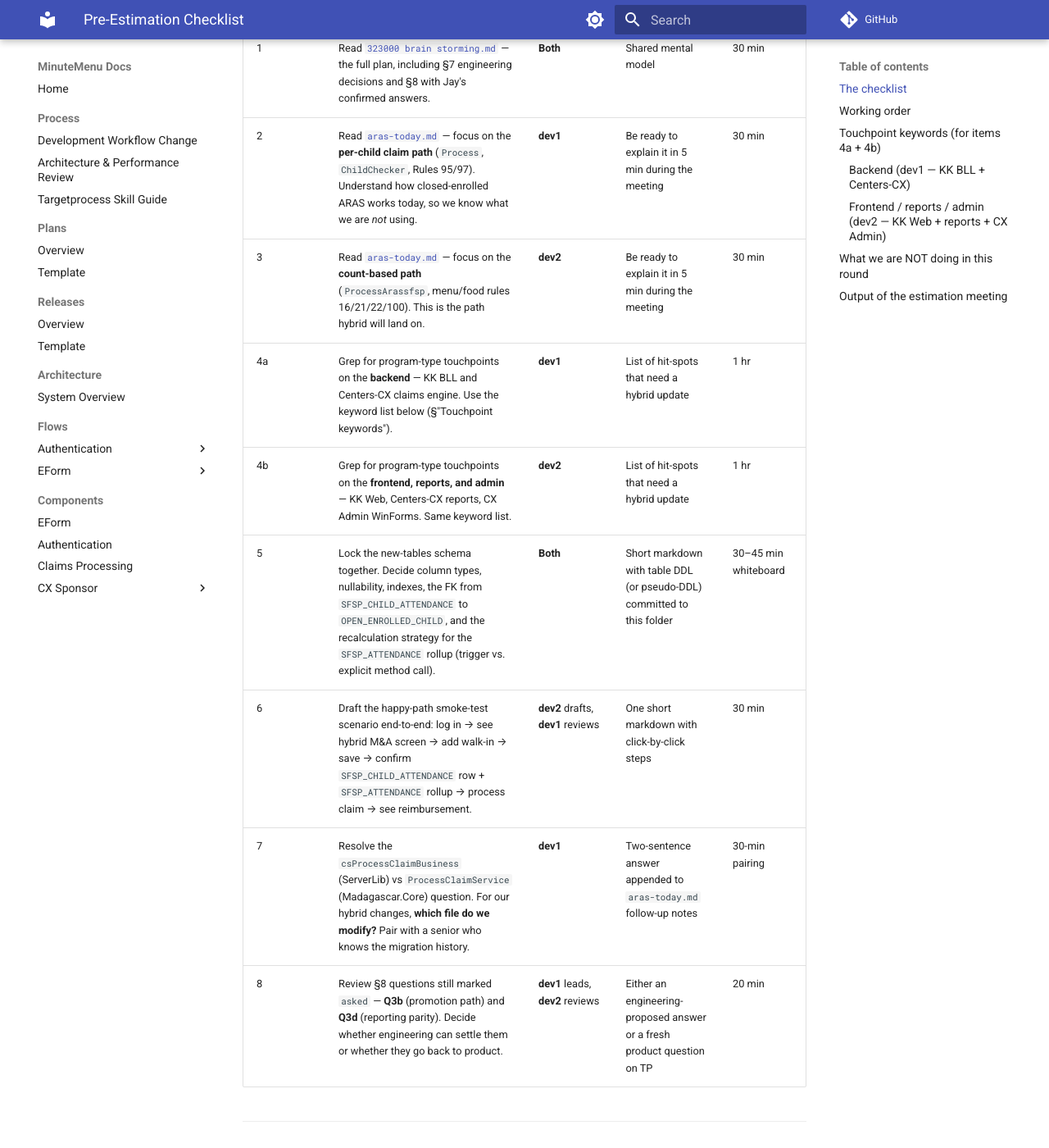
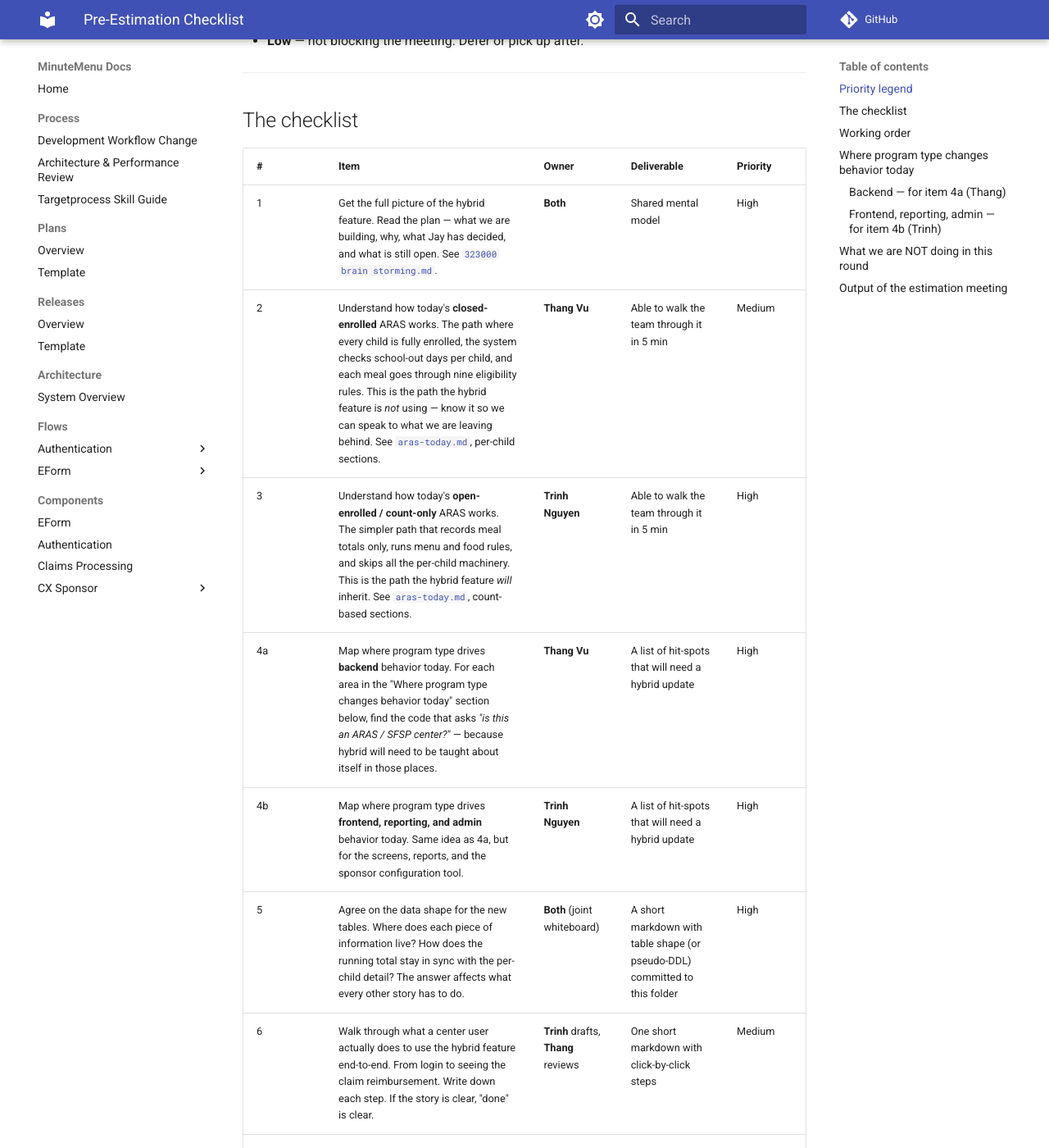
Before and after one commit to MinuteMenu/docs, an MkDocs documentation site: the page built from docs/plans/323000 hybrid enrollment and attendance/pre-estimation-checklist.md, in a window 1280 px wide and 1400 px high, scrolled down 445 px. Shown: the whole window at 82% size. Built offline with MkDocs 1.6.1 and Material for MkDocs 9.7.7, drawn with Linux system fonts in a browser that asks for light colours; comment, search, counter and statistics services are not loaded; some of the changed text lies outside the part shown.

Commit message:
Rewrite pre-estimation-checklist with business framing + names + priority
Three changes:

1. Reframed each item with business intent first, code keywords as
   supporting detail. The team grew the same technical content, but
   each row now describes what the system does in plain terms before
   naming the methods/files. Helps devs build functional vocabulary
   alongside the code.

2. Replaced dev1 / dev2 with actual names: Thang Vu and Trinh Nguyen.

3. Replaced "Suggested time" column with Priority (High / Medium /
   Low). Priority reflects importance to the meeting, not speed —
   nobody is being timed.

Co-Authored-By: Claude Opus 4.7 (1M context) <noreply@anthropic.com>

```diff
--- a/docs/plans/323000 hybrid enrollment and attendance/pre-estimation-checklist.md
+++ b/docs/plans/323000 hybrid enrollment and attendance/pre-estimation-checklist.md
@@ -4,77 +4,85 @@
 **Date:** 2026-05-13
 **Status:** Pre-meeting prep
 
-> **Goal.** Walk into the estimation meeting with a shared picture, a locked schema, and no surprises. The list below splits the work so dev1 and dev2 can run in parallel where possible and meet only on what needs both heads.
+> **Goal.** Walk into the estimation meeting with a shared picture, an agreed data shape, and no surprises. The list below splits the work so Thang and Trinh can prepare in parallel and meet only on the items that need both heads.
+
+---
+
+## Priority legend
+
+- **High** — must be done before the estimation meeting. Sizing depends on it.
+- **Medium** — should be done if possible; otherwise we cover it live in the meeting.
+- **Low** — not blocking the meeting. Defer or pick up after.
 
 ---
 
 ## The checklist
 
-| # | Item | Owner | Deliverable | Suggested time |
+| # | Item | Owner | Deliverable | Priority |
 |---|---|---|---|---|
-| 1 | Read [`323000 brain storming.md`](./323000%20brain%20storming.md) — the full plan, including §7 engineering decisions and §8 with Jay's confirmed answers. | **Both** | Shared mental model | 30 min |
-| 2 | Read [`aras-today.md`](./aras-today.md) — focus on the **per-child claim path** (`Process`, `ChildChecker`, Rules 95/97). Understand how closed-enrolled ARAS works today, so we know what we are *not* using. | **dev1** | Be ready to explain it in 5 min during the meeting | 30 min |
-| 3 | Read [`aras-today.md`](./aras-today.md) — focus on the **count-based path** (`ProcessArassfsp`, menu/food rules 16/21/22/100). This is the path hybrid will land on. | **dev2** | Be ready to explain it in 5 min during the meeting | 30 min |
-| 4a | Grep for program-type touchpoints on the **backend** — KK BLL and Centers-CX claims engine. Use the keyword list below (§"Touchpoint keywords"). | **dev1** | List of hit-spots that need a hybrid update | 1 hr |
-| 4b | Grep for program-type touchpoints on the **frontend, reports, and admin** — KK Web, Centers-CX reports, CX Admin WinForms. Same keyword list. | **dev2** | List of hit-spots that need a hybrid update | 1 hr |
-| 5 | Lock the new-tables schema together. Decide column types, nullability, indexes, the FK from `SFSP_CHILD_ATTENDANCE` to `OPEN_ENROLLED_CHILD`, and the recalculation strategy for the `SFSP_ATTENDANCE` rollup (trigger vs. explicit method call). | **Both** | Short markdown with table DDL (or pseudo-DDL) committed to this folder | 30–45 min whiteboard |
-| 6 | Draft the happy-path smoke-test scenario end-to-end: log in → see hybrid M&A screen → add walk-in → save → confirm `SFSP_CHILD_ATTENDANCE` row + `SFSP_ATTENDANCE` rollup → process claim → see reimbursement. | **dev2** drafts, **dev1** reviews | One short markdown with click-by-click steps | 30 min |
-| 7 | Resolve the `csProcessClaimBusiness` (ServerLib) vs `ProcessClaimService` (Madagascar.Core) question. For our hybrid changes, **which file do we modify?** Pair with a senior who knows the migration history. | **dev1** | Two-sentence answer appended to `aras-today.md` follow-up notes | 30-min pairing |
-| 8 | Review §8 questions still marked `asked` — **Q3b** (promotion path) and **Q3d** (reporting parity). Decide whether engineering can settle them or whether they go back to product. | **dev1** leads, **dev2** reviews | Either an engineering-proposed answer or a fresh product question on TP | 20 min |
+| 1 | Get the full picture of the hybrid feature. Read the plan — what we are building, why, what Jay has decided, and what is still open. See [`323000 brain storming.md`](./323000%20brain%20storming.md). | **Both** | Shared mental model | High |
+| 2 | Understand how today's **closed-enrolled** ARAS works. The path where every child is fully enrolled, the system checks school-out days per child, and each meal goes through nine eligibility rules. This is the path the hybrid feature is *not* using — know it so we can speak to what we are leaving behind. See [`aras-today.md`](./aras-today.md), per-child sections. | **Thang Vu** | Able to walk the team through it in 5 min | Medium |
+| 3 | Understand how today's **open-enrolled / count-only** ARAS works. The simpler path that records meal totals only, runs menu and food rules, and skips all the per-child machinery. This is the path the hybrid feature *will* inherit. See [`aras-today.md`](./aras-today.md), count-based sections. | **Trinh Nguyen** | Able to walk the team through it in 5 min | High |
+| 4a | Map where program type drives **backend** behavior today. For each area in the "Where program type changes behavior today" section below, find the code that asks *"is this an ARAS / SFSP center?"* — because hybrid will need to be taught about itself in those places. | **Thang Vu** | A list of hit-spots that will need a hybrid update | High |
+| 4b | Map where program type drives **frontend, reporting, and admin** behavior today. Same idea as 4a, but for the screens, reports, and the sponsor configuration tool. | **Trinh Nguyen** | A list of hit-spots that will need a hybrid update | High |
+| 5 | Agree on the data shape for the new tables. Where does each piece of information live? How does the running total stay in sync with the per-child detail? The answer affects what every other story has to do. | **Both** (joint whiteboard) | A short markdown with table shape (or pseudo-DDL) committed to this folder | High |
+| 6 | Walk through what a center user actually does to use the hybrid feature end-to-end. From login to seeing the claim reimbursement. Write down each step. If the story is clear, "done" is clear. | **Trinh** drafts, **Thang** reviews | One short markdown with click-by-click steps | Medium |
+| 7 | Find out where our changes belong. Claim-processing logic lives in two layers in the code — an older one and a newer one. We need to know which one to update. Pair with someone who knows the migration history. | **Thang Vu** | Two-sentence answer appended to `aras-today.md` follow-up notes | High |
+| 8 | Look at the two questions still waiting on product — **Q3b** (can a walk-in child be converted to full enrollment later) and **Q3d** (do hybrid kids appear in normal sponsor reports). Decide whether engineering can settle them ourselves or whether they go back to product. | **Thang** leads, **Trinh** reviews | Either an engineering-proposed answer, or a fresh product question posted to TP | Low |
 
 ---
 
 ## Working order
 
-Items **1–4** are independent — both devs can run them in parallel. Items **5–7** need joint or paired time. Item **8** can run at any point.
+Items **1–4** are independent — both can prepare in parallel. Items **5–7** are joint or paired. Item **8** can run any time, including after the meeting.
 
-If anything in **4a** or **4b** surfaces a new big question, raise it *before* the meeting — not inside it.
+If anything in **4a** or **4b** surfaces a new big question, raise it *before* the estimation meeting — not inside it.
 
 ---
 
-## Touchpoint keywords (for items 4a + 4b)
+## Where program type changes behavior today
 
-Grep each keyword in the relevant codebase. Anything that comes back with hits is worth a closer look — it is a place where program-type drives behavior today and hybrid may need to opt in or out.
+The list below describes what the system *does* in business terms first, then names the code keywords to grep. Anything that comes back with hits is a place where hybrid may need to opt in or out.
 
-### Backend (dev1 — KK BLL + Centers-CX)
+### Backend — for item 4a (Thang)
 
-| Area | Keywords / files |
+| What the system does today | Keywords to grep |
 |---|---|
-| Claim-processing rules | `isLicenseAtRiskOrEmergencyShelter`, `IsCenterLicenseAtRisk`, `IsAnyMealAtRisk`, Rules 41, 43, 44, 45, 48, 49, 58, 59, 67, 95, 97 |
-| KK BLL gates | `IsCenterARASSFSP` (8 callsites — see §11 of brainstorming), proposed `IsCenterARASOrSFSP`, `IsCenterARASSFSPWithSingleLicense` |
-| Login flags | `IsOpenEnrollCenter`, `IsOpenEnrollCenterNonLA`, proposed `IsARASHybrid` / `IsSFSPHybrid` |
-| Meal save | `/centers/meal/sfspattendance/save`, `/centers/meal/bulksfspattendance/save`, `AttendanceService.VerifyAtRiskMeals`, `SFSP_ATTENDANCE` writes |
-| At-risk flag columns | `at_risk_breakfast_flag` and the six meal-type variants, `at_risk_*_disallow_flag` (including the misspelled `at_risk_pm_snack_disalow_flag`) |
-| CACFP Paid restriction | `ChildBll.AddChild:343`, `ChildBll.UpdateChild:242`, `EnrollmentBll.cs:686` |
-| FRP defaulting | `FrpCategory.Free`, `frb_category_code`, IEF expiration paths |
-| Age range | `allowed_starting_age_*`, `allowed_ending_age_*`, Rule 45 (`ChildTooOld`) |
-| Schedule rules | `attend_breakfast_flag`, `attend_<weekday>_flag`, Rules 58/59 |
-| School calendar | `CALENDAR_ENTRY`, `SchoolEntryEligibleDetector`, `SchoolCalendarService`, `SchoolYearResolver` — closed-enrolled only |
-| State exports | `LouisianaClaimLoader`, other state-named loaders, `check_school_age_for_new_year_*` |
-| Parachute sync | `isSyncToParachute`, `SaveChild` SOAP call, guardian creation in `ChildBll.AddChild` |
-| Routing decision | `IsCenterARASSFSPWithSingleLicense` in `LogicService.cs:7137` |
+| **Decides whether a meal is reimbursable** | `isLicenseAtRiskOrEmergencyShelter`, `IsCenterLicenseAtRisk`, `IsAnyMealAtRisk`, Rules 41, 43, 44, 45, 48, 49, 58, 59, 67, 95, 97 |
+| **Asks "is this an ARAS or SFSP center?"** (the 8 callsites we mapped) | `IsCenterARASSFSP`, proposed `IsCenterARASOrSFSP`, `IsCenterARASSFSPWithSingleLicense` |
+| **Tells the FE what kind of center the user logged into** | `IsOpenEnrollCenter`, `IsOpenEnrollCenterNonLA`, proposed `IsARASHybrid` / `IsSFSPHybrid` |
+| **Saves attendance and meal counts** | `/centers/meal/sfspattendance/save`, `/centers/meal/bulksfspattendance/save`, `AttendanceService.VerifyAtRiskMeals`, `SFSP_ATTENDANCE` writes |
+| **Marks each meal row as at-risk eligible** | `at_risk_breakfast_flag` and the six meal-type variants, `at_risk_*_disallow_flag` (including the misspelled `at_risk_pm_snack_disalow_flag`) |
+| **Blocks Paid kids from claiming under SFSP-closed-enrolled** | `ChildBll.AddChild:343`, `ChildBll.UpdateChild:242`, `EnrollmentBll.cs:686` |
+| **Sets a child's reimbursement level (Free / Reduced / Paid)** | `FrpCategory.Free`, `frb_category_code`, IEF expiration paths |
+| **Checks if a child is too young or too old for the program** | `allowed_starting_age_*`, `allowed_ending_age_*`, Rule 45 (`ChildTooOld`) |
+| **Checks which days and meals a child is approved for** | `attend_breakfast_flag`, `attend_<weekday>_flag`, Rules 58/59 |
+| **Decides if school is out for the day** (closed-enrolled only) | `CALENDAR_ENTRY`, `SchoolEntryEligibleDetector`, `SchoolCalendarService`, `SchoolYearResolver` |
+| **Produces state-specific claim exports** | `LouisianaClaimLoader`, other state loaders, `check_school_age_for_new_year_*` |
+| **Sends child records to the parent portal (Parachute)** | `isSyncToParachute`, `SaveChild` SOAP call, guardian creation in `ChildBll.AddChild` |
+| **Picks per-child vs count-based claim processing at run time** | `IsCenterARASSFSPWithSingleLicense` in `LogicService.cs:7137` |
 
-### Frontend / reports / admin (dev2 — KK Web + reports + CX Admin)
+### Frontend, reporting, admin — for item 4b (Trinh)
 
-| Area | Keywords / files |
+| What the system does today | Keywords / files |
 |---|---|
-| ATMC component | `cx-aras-sfsp-meal-attendance-component`, `isOpenEnrollCenterNonLA` gate, `*ngIf` in the component HTML |
-| Permission service | `permission-service.js`, `isOpenEnrollCenter`, `isOpenEnrollCenterNonLA`, proposed `isARASHybrid` / `isSFSPHybrid` |
-| Enrollment wizard | `sponsor-manage-children/enroll-child/`, the `data.steps` array, multi-step flow |
-| Sign-in sheet | `select_rpt_at_risk_after_school_sign_in_sheet_sp` (two copies — `MinuteMenu.Database` and `Centers-CX`), `AtRiskAfterSchoolSignInSheet.rpt`, `AtRiskAfterSchoolSignInSheetWeek.rpt`, `SignInSheetWeeklyPushReport` |
-| Sponsor reports | sponsor monthly headcount, year-over-year reports, anything that joins `CHILD` to `CENTER_LICENSE` filtering by program type |
-| CX Admin (WinForms) | License/Schedule tab, "Enroll Center", sponsor configuration screens |
-| Audit / history | `HISTORIC_DATA` change tracking (not used by hybrid, but verify no incidental hooks fire) |
-| Permissions / roles | role gates on enrollment, walk-in, meal save (existing CACFP enrollment permission set) |
-| Annual renewal | `Renew Child Enrollments` action, expiration tracking |
+| **Renders the Meals & Attendance screen** | `cx-aras-sfsp-meal-attendance-component`, `isOpenEnrollCenterNonLA` gate, `*ngIf` on the component root |
+| **Asks "what kind of center is this user on?" on the front end** | `permission-service.js`, `isOpenEnrollCenter`, `isOpenEnrollCenterNonLA`, proposed `isARASHybrid` / `isSFSPHybrid` |
+| **Shows the multi-step Enroll Child wizard** | `sponsor-manage-children/enroll-child/`, the `data.steps` array |
+| **Prints the sign-in sheet for sponsors / centers** | `select_rpt_at_risk_after_school_sign_in_sheet_sp` (two copies — `MinuteMenu.Database` and `Centers-CX`), `AtRiskAfterSchoolSignInSheet.rpt`, `AtRiskAfterSchoolSignInSheetWeek.rpt`, `SignInSheetWeeklyPushReport` |
+| **Produces sponsor month-end and year-over-year reports** | sponsor monthly headcount, year-over-year reports, anything that joins `CHILD` to `CENTER_LICENSE` filtering by program type |
+| **Provides the desktop tool sponsors use to configure centers** | CX Admin (WinForms) — License/Schedule tab, "Enroll Center", sponsor configuration screens |
+| **Tracks edits to child records over time** | `HISTORIC_DATA` change tracking (not used by hybrid — verify no incidental hooks fire) |
+| **Decides who can add a child, mark attendance, save meals** | role gates on enrollment, walk-in, meal save (existing CACFP enrollment permission set) |
+| **Renews child enrollments yearly** | `Renew Child Enrollments` action, expiration tracking |
 
 ---
 
 ## What we are NOT doing in this round
 
 - **Asking product about Q3b and Q3d.** Jay's separate-table decision is enough to start. Defer until implementation hits a real wall.
-- **Locking the router (`IsCenterARASSFSPWithSingleLicense`) change.** That comes after items 5 (schema) and 7 (file resolution) are done.
-- **Building UI mockups for 323020.** Story is in *UI Needed* state — UX will deliver, then we estimate the FE component changes separately.
+- **Locking the routing decision.** We come back to it after items 5 (data shape) and 7 (which layer) are done.
+- **Building UI mockups for 323020.** Story is in *UI Needed* state — UX delivers, then we estimate the FE component changes separately.
 
 ---
 
```
